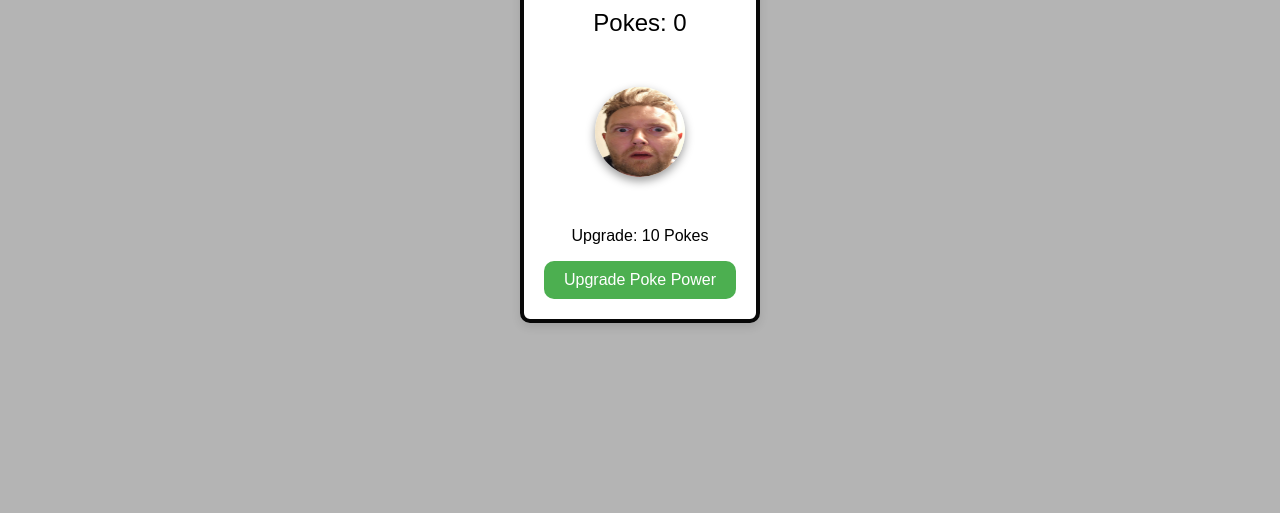
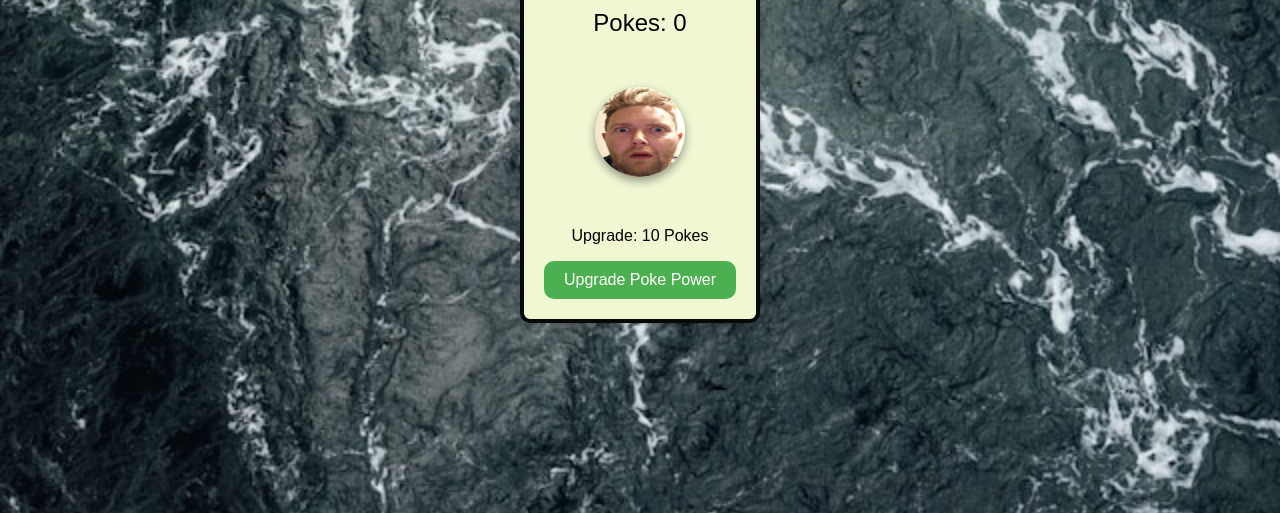
Before and after one commit to bax082024/MaxBaxClicker, a plain HTML site: page wwwroot/index.html in a window 1280 px wide. Shown: the part 287-800 px from the top of the page. Drawn offline with Linux system fonts and the light colour scheme.

Commit message:
added background

```diff
--- a/wwwroot/style.css
+++ b/wwwroot/style.css
@@ -4,13 +4,16 @@ body {
   align-items: center;
   height: 100vh;
   margin: 0;
-  background-color: rgb(180, 180, 180); /* Background color for the game */
+  background-image: url(images/marble1.jpg);
+  background-repeat: no-repeat;
+  background-size: cover;
+  background-position: center;
   font-family: Arial, sans-serif;
 }
 
 #gameContainer {
   text-align: center;
-  background-color: #fff;
+  background-color: #f0f7d3;
   border: 4px solid #080808;
   padding: 20px;
   border-radius: 10px;
```
Also changed, not shown: wwwroot/images/marble1.jpg (added), 2 other files.
